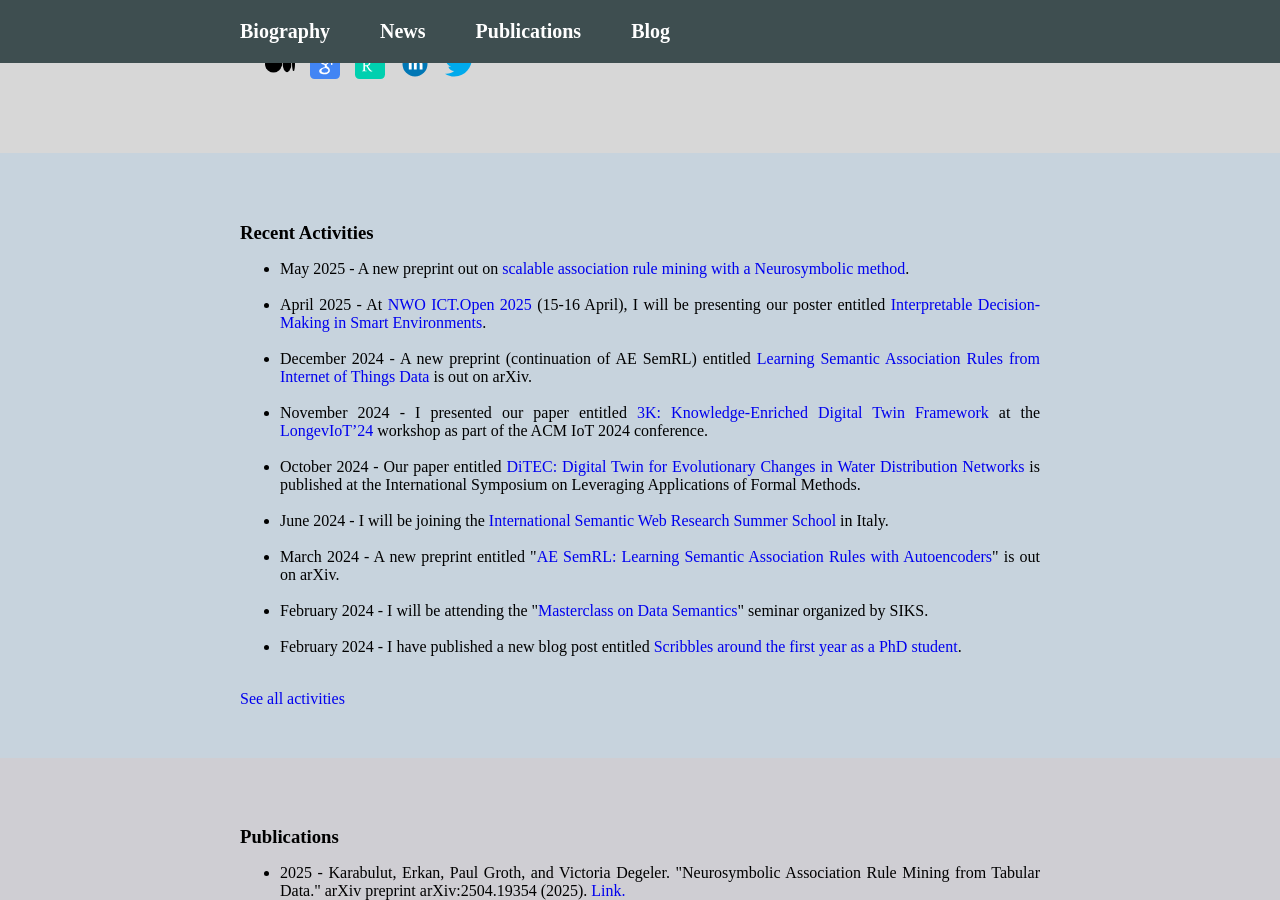
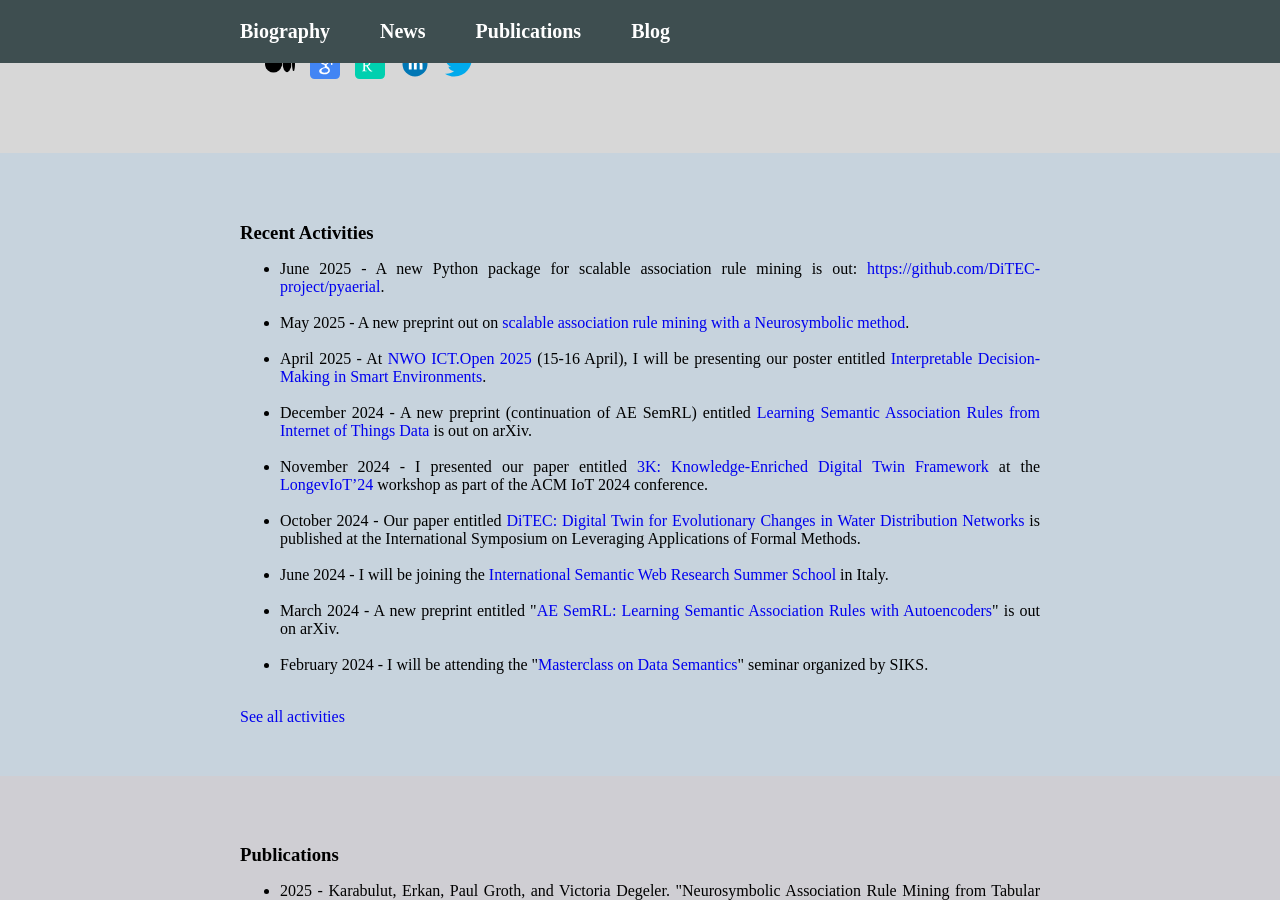
Before and after one commit to erkankarabulut/erkankarabulut.github.io, a Jekyll site: the page built from index.html, in a window 1280 px wide and 900 px high, scrolled down 402 px. Built offline with Jekyll 4.4.1, drawn with Linux system fonts in a browser that asks for light colours.

Commit message:
add news on the new python package

```diff
--- a/_data/news.yml
+++ b/_data/news.yml
@@ -1,3 +1,4 @@
+- 'June 2025 - A new Python package for scalable association rule mining is out: <a target="_blank" href="https://github.com/DiTEC-project/pyaerial">https://github.com/DiTEC-project/pyaerial</a>.'
 - 'May 2025 - A new preprint out on <a href="https://arxiv.org/pdf/2504.19354" target="_blank">scalable association rule mining with a Neurosymbolic method</a>.'
 - 'April 2025 - At <a target="_blank" href="https://ictopen.nl/">NWO ICT.Open 2025</a> (15-16 April), I will be presenting our poster entitled <a target="_blank" href="posters/ICT_Open_2025.pdf">Interpretable Decision-Making in Smart Environments</a>.'
 - 'December 2024 - A new preprint (continuation of AE SemRL) entitled <a target="_blank" href="https://arxiv.org/abs/2412.03417">Learning Semantic Association Rules from Internet of Things Data</a> is out on arXiv.'
```
